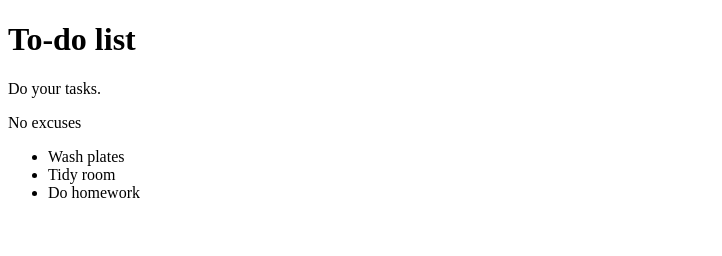
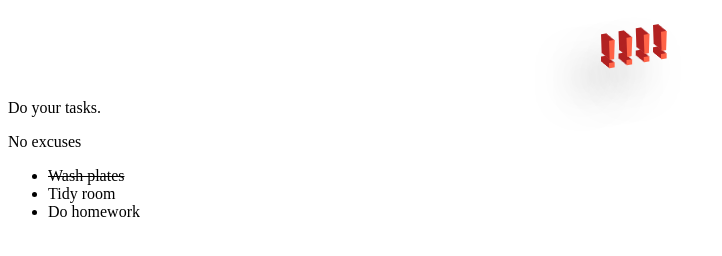
Before and after one commit to brad-meardon/using-HTML-DOM, a plain HTML site: page index.html in a window 1280 px wide. Shown: the whole page, without its empty margins (0-722 px from the left). Drawn offline with Linux system fonts and the light colour scheme.

Commit message:
Progressing on the tutorials
Using more functions with DOM

```diff
--- a/index.html
+++ b/index.html
@@ -14,7 +14,7 @@
   <p id="first">Do your tasks.</p>
   <p class="second">No excuses</p>
   <ul>
-    <li random="34">Wash plates</li>
+    <li class="bold red" random="34">Wash plates</li>
     <li>Tidy room</li>
     <li>Do homework</li>
   </ul>
--- a/script.js
+++ b/script.js
@@ -3,3 +3,62 @@ console.log(document.getElementsByClassName("second"));
 
 // calls back the ID in the document called "first"
 console.log(document.getElementById("first"));
+
+// calls back the h1 tag
+
+console.log(document.querySelector("h1"));
+
+// calls back first li
+
+console.log(document.querySelector("li"));
+
+// calls back all li elements
+
+console.log(document.querySelectorAll("li"));
+
+
+// get the first li elements attribute
+
+var firstLi = document.querySelector("li");
+
+console.log(firstLi.getAttribute("random"));
+
+// change the attribute
+
+firstLi.setAttribute("random","1000");
+
+console.log(firstLi);
+
+// Changing styles on elements
+
+// document.querySelector("h1").style.background = "yellow";
+
+// changing element style using class in stylesheet
+
+var h1 = document.querySelector("h1");
+
+h1.className = "coolTitle";
+
+// display element style on li
+
+document.querySelector("li").classList;
+
+// toggling a class to the list of li elements
+
+document.querySelector("li").classList.toggle("done");
+
+// using innerHTML to change the text
+
+document.querySelector("h1").innerHTML = "<strong>!!!!</strong>";
+
+// select second element in the list
+
+console.log(document.querySelectorAll("li")[1]);
+
+// select the parent element of the li
+
+console.log(document.querySelectorAll("li")[1].parentElement);
+
+// select the children of the body
+
+console.log(document.querySelectorAll("li")[1].parentElement.parentElement.children);
--- a/style.css
+++ b/style.css
@@ -0,0 +1,23 @@
+.coolTitle{
+   text-align: center;
+   font-family: 'Oswald', Helvetica, sans-serif;
+   font-size: 40px;
+   transform: skewY(-10deg);
+   letter-spacing: 4px;
+   word-spacing: -8px;
+   color: tomato;
+   text-shadow:
+      -1px -1px 0 firebrick,
+      -2px -2px 0 firebrick,
+      -3px -3px 0 firebrick,
+      -4px -4px 0 firebrick,
+      -5px -5px 0 firebrick,
+      -6px -6px 0 firebrick,
+      -7px -7px 0 firebrick,
+      -8px -8px 0 firebrick,
+      -30px 20px 40px dimgrey;
+}
+
+.done{
+   text-decoration: line-through;
+}
```
